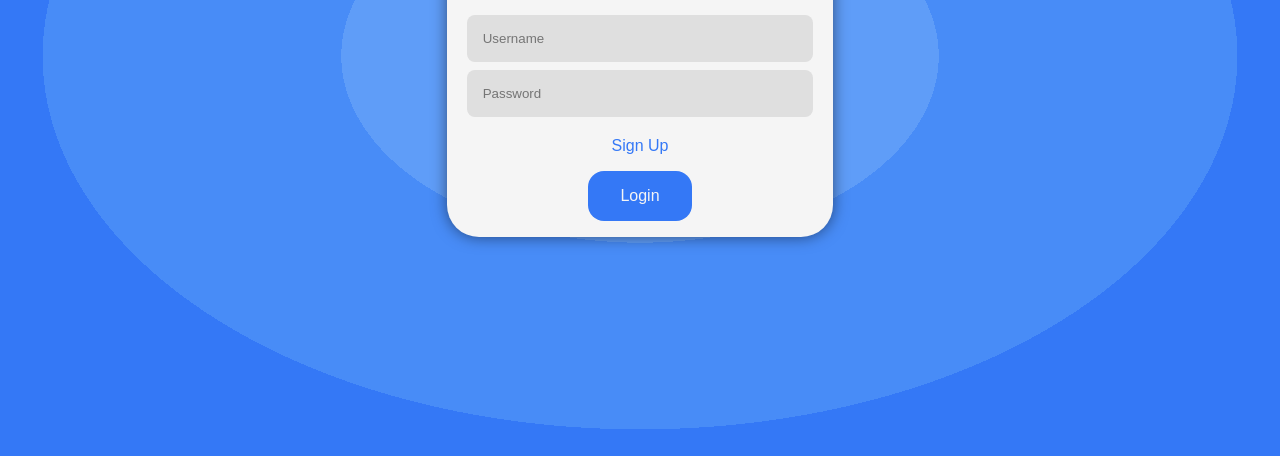
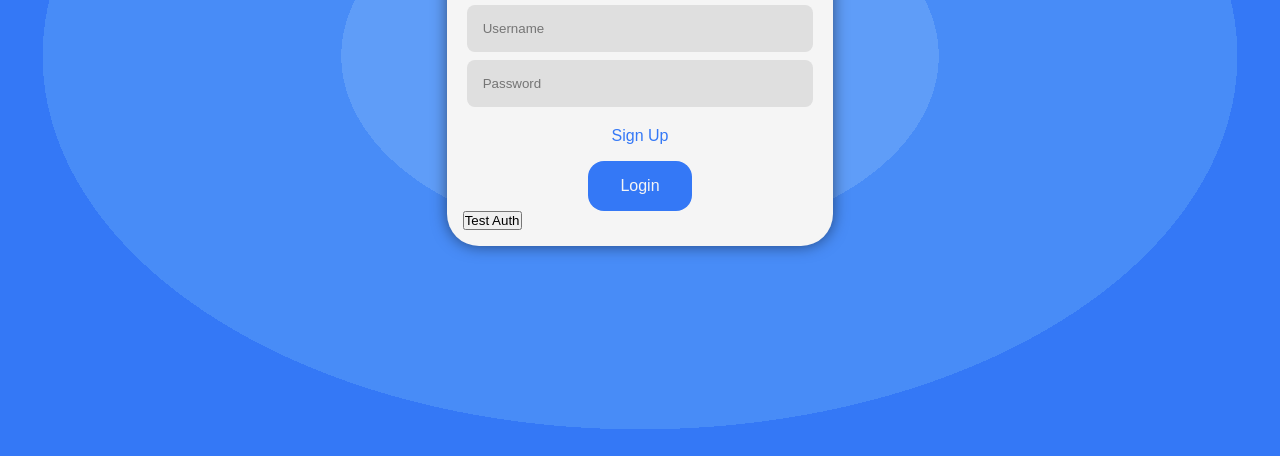
Before and after one commit to Yellowguy08/FordsWellnessWebApp, a website with bundled scripts: page index.html in a window 1280 px wide. Shown: the part 344-800 px from the top of the page. Built offline with nearby package versions, Linux system fonts and the light colour scheme; no server answers.

Commit message:
A bunch of auth test stuff

```diff
--- a/index.html
+++ b/index.html
@@ -22,6 +22,7 @@
 
             <a href="sign-up.html">Sign Up</a>
             <div class="center"><input type="submit" name="login" id="login" value="Login"></div>
+            <button onclick="testAuth()">Test Auth</button>
         </form>
 
     </div>
--- a/main.js
+++ b/main.js
@@ -61,3 +61,32 @@ function attemptLogin() {
   });
 
 }
+
+function testAuth() {
+
+  console.log("testing Auth");
+
+  var username = document.getElementById("username").value;
+  var password = document.getElementById("password").value;
+
+  console.log(username);
+  console.log(password);
+
+  signInWithEmailAndPassword(auth, email, password)
+  .then((userCredential) => {
+    // Signed in
+    const user = userCredential.user;
+    console.log(user.username);
+    alert(user.username);
+    return true;
+    // ...
+  })
+  .catch((error) => {
+    const errorCode = error.code;
+    const errorMessage = error.message;
+    console.log("error");
+    alert(errorMessage);
+    return false;
+  });
+
+}
```
